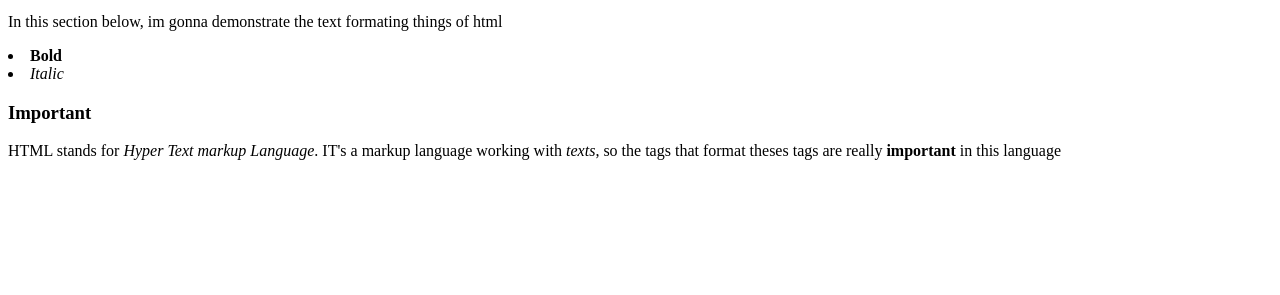
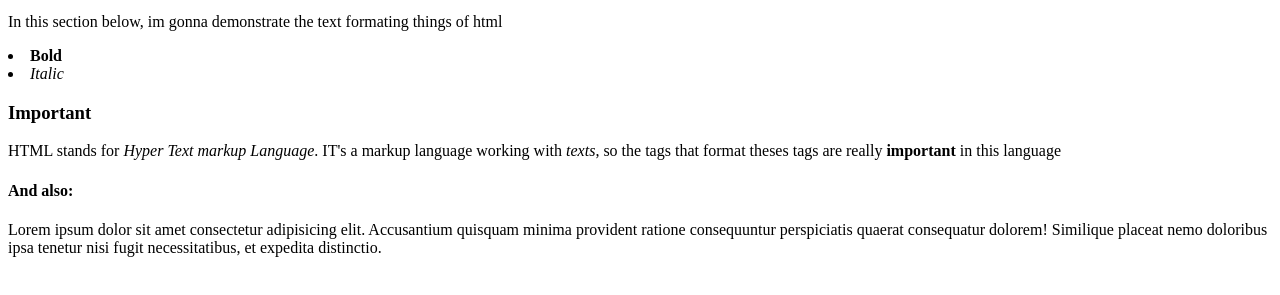
Before and after one commit to Gr3yG05T/git_test, a plain HTML site: page index.html in a window 1280 px wide. Shown: the part 101-396 px from the top of the page. Drawn offline with Linux system fonts and the light colour scheme.

Commit message:
included another formated paragraph

```diff
--- a/index.html
+++ b/index.html
@@ -13,5 +13,7 @@
         <!--This is a comment flag{sometext}-->
         <h3>Important</h3>
         <p><strang>HTML</strang> stands for <em>Hyper Text markup Language</em>. IT's a markup language working with <em>texts</em>, so the tags that format theses tags are really <strong>important</strong> in this language</b4></strong></p>
+        <h4>And also:</h4>
+        <p>Lorem ipsum dolor sit amet consectetur adipisicing elit. Accusantium quisquam minima provident ratione consequuntur perspiciatis quaerat consequatur dolorem! Similique placeat nemo doloribus ipsa tenetur nisi fugit necessitatibus, et expedita distinctio.</p>
     </body>
 </html>
```
